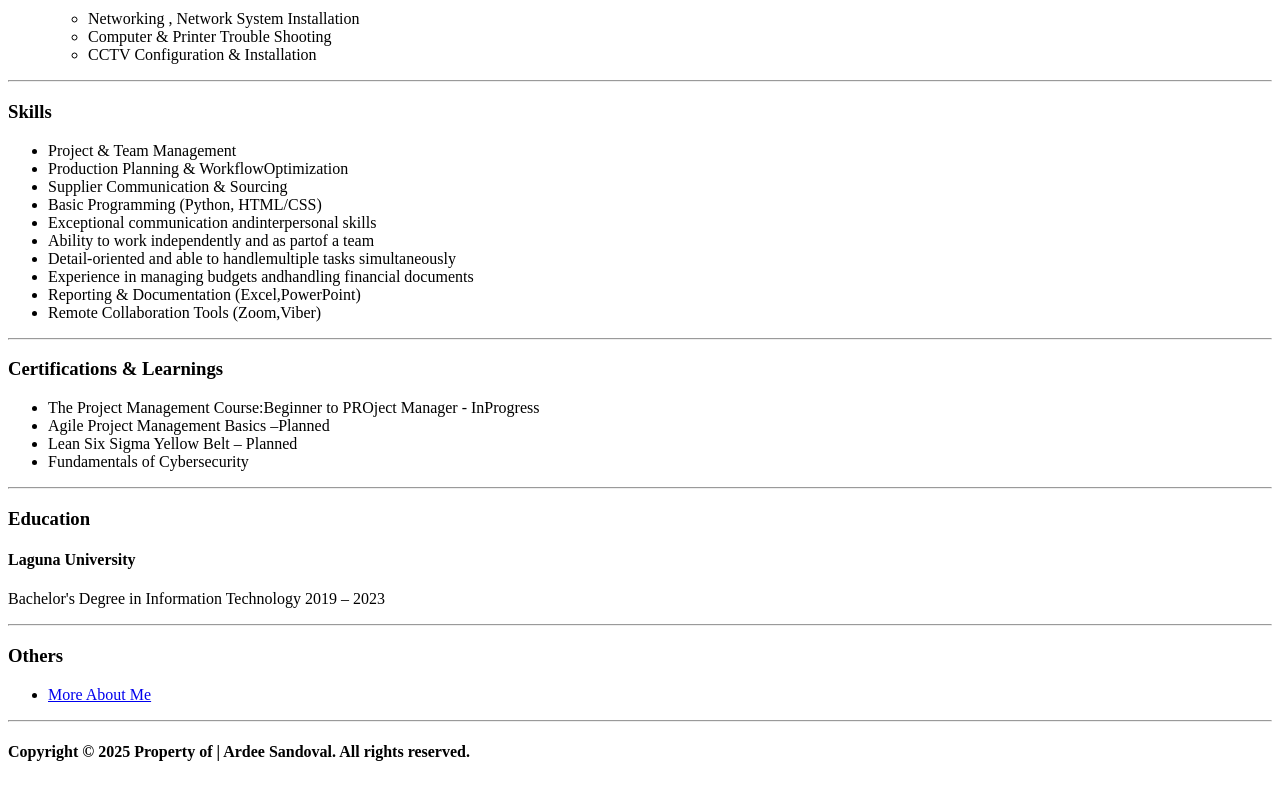
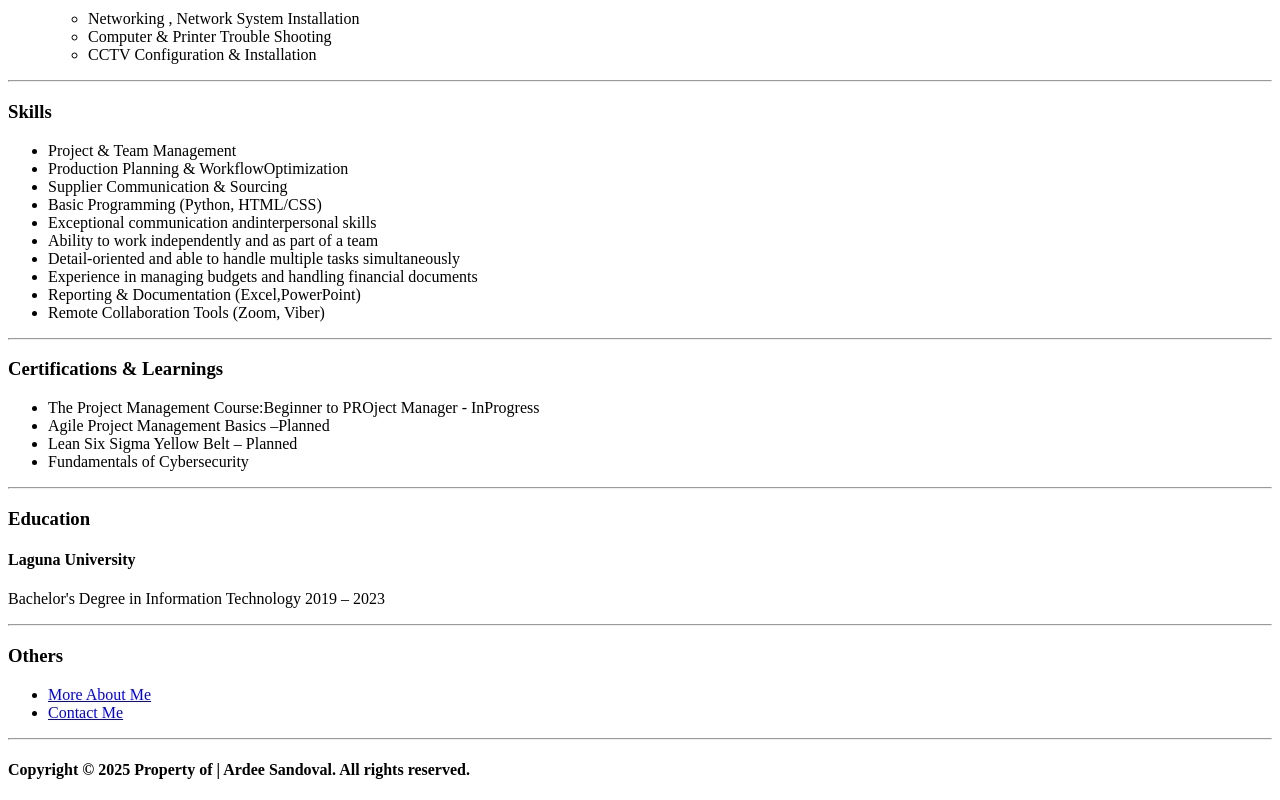
Before and after one commit to DudxSndvl/static-resume-website, a plain HTML site: page index.html in a window 1280 px wide. Shown: the part 737-1537 px from the top of the page. Drawn offline with Linux system fonts and the light colour scheme.

Commit message:
Update index.html

```diff
--- a/index.html
+++ b/index.html
@@ -64,11 +64,11 @@
                 <li>Supplier Communication & Sourcing</li>
                 <li>Basic Programming (Python, HTML/CSS)</li>
                 <li>Exceptional communication andinterpersonal skills</li>
-                <li>Ability to work independently and as partof a team</li>
-                <li>Detail-oriented and able to handlemultiple tasks simultaneously</li>
-                <li>Experience in managing budgets andhandling financial documents</li>
+                <li>Ability to work independently and as part of a team</li>
+                <li>Detail-oriented and able to handle multiple tasks simultaneously</li>
+                <li>Experience in managing budgets and handling financial documents</li>
                 <li>Reporting & Documentation (Excel,PowerPoint)</li>
-                <li>Remote Collaboration Tools (Zoom,Viber)</li>
+                <li>Remote Collaboration Tools (Zoom, Viber)</li>
             </ul>
             <hr/>
 
@@ -88,7 +88,8 @@
 
             <h3>Others</h3>
             <ul>
-                <li><a href="./public/contact.html">More About Me</a></li>
+                <li><a href="./public/about-me.html">More About Me</a></li>
+                <li><a href="./public/reach-me-out.html">Contact Me</a></li>
             </ul>
 
             <hr/>
```
